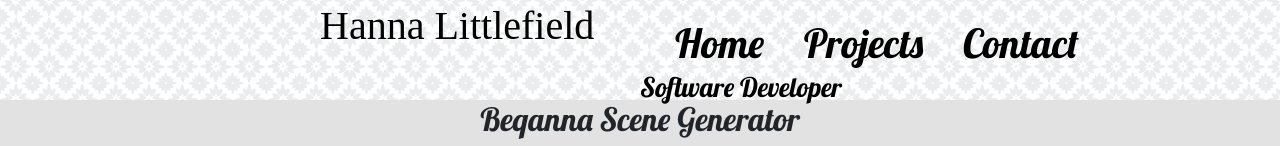
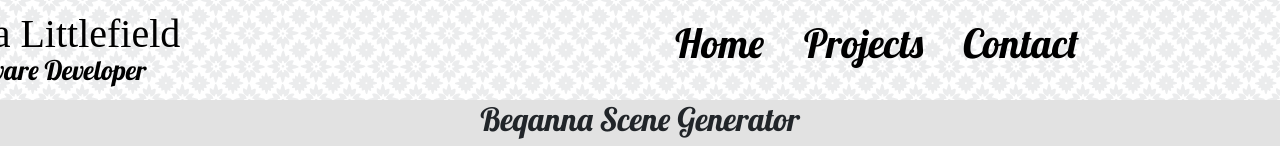
Before and after one commit to hannamlittlefield/AlexanderSucks, a React (Create React App) app: page /projects in a window 1280 px wide. Shown: the top 146 px of the page. Built offline with nearby package versions, Linux system fonts and the light colour scheme; a web font is replaced by a local one.

Commit message:
removing brand from navbar and adding to header

```diff
--- a/src/App.css
+++ b/src/App.css
@@ -112,14 +112,13 @@ h2{
 .subtext{
   font-size: 27px;
   font-family: 'Lobster', cursive;
-  float: left;
-  margin-top: -5px;
-  margin-left: 40vh;
+  margin-top: -30px;
+  margin-left: -27vw;
 }
 .navtitle{
-  margin-top: 20px;
-  float: left;
+  margin-top: 10px;
   font-size: 40px;
+  margin-left: -30vw;
 }
 
 .nav {
--- a/src/App.js
+++ b/src/App.js
@@ -15,6 +15,10 @@ export default function App() {
   return (
     <div className="App">
       <header className="App-header">
+      <div>
+      <p className='navtitle'>Hanna Littlefield</p>
+      <p className='subtext'>Software Developer</p>
+      </div>
         <NavTopBar/>
       </header>
       <Outlet />
--- a/src/Navbar.js
+++ b/src/Navbar.js
@@ -27,10 +27,6 @@ const StyledLink = styled(Link)`
 export default function NavTopbar(){
     return (
       <div style={{ display: 'block', width: 700, padding: 30 }}>
-        <Navbar.Brand>
-         <p className='navtitle'>Hanna Littlefield</p><br/>
-          <p className='subtext'>Software Developer</p>
-        </Navbar.Brand>
       <StyledNavBar bg="#ede7f6" className='nav' fixed='top'>
         <StyledLink to="/about">Home</StyledLink>
         <StyledLink to="/projects">Projects</StyledLink>
```
